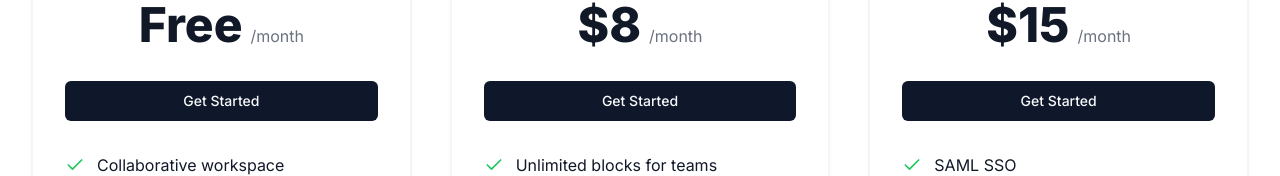
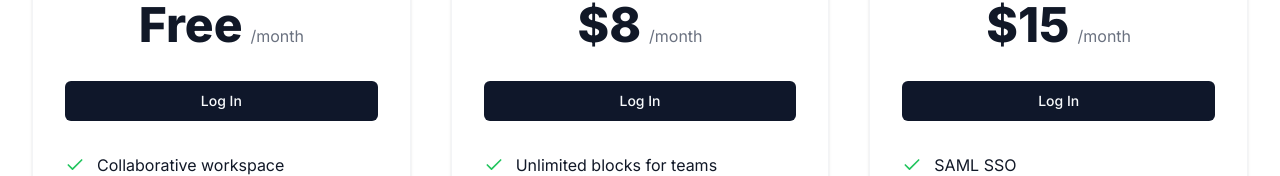
Before and after one commit to TemurEShtemirov/Notion, a Next.js app: page / in a window 1280 px wide. Shown: the part 1582-1758 px from the top of the page. Built offline with nearby package versions, Linux system fonts and the light colour scheme; no server answers.

Commit message:
added log in sing up to pricing cards and adding schema

```diff
--- a/app/(home)/component/pricing-card.tsx
+++ b/app/(home)/component/pricing-card.tsx
@@ -5,7 +5,6 @@ import { Loader } from "@/components/ui/loader";
 import { SignInButton } from "@clerk/clerk-react";
 import { useConvexAuth } from "convex/react";
 import { Check } from "lucide-react";
-import Link from "next/link";
 import React from "react";
 
 interface PricingCardProps {
@@ -42,13 +41,13 @@ export default function PricingCard({
         </div>
       )}
 
-      {!isAuthenticated && !isLoading && <Button>Get Started</Button>}
+      {isAuthenticated && !isLoading && <Button>Get Started</Button>}
 
-      {isAuthenticated && !isLoading && (
+      {!isAuthenticated && !isLoading && (
         <>
           <SignInButton mode="modal">
-            <Button asChild>
-              <Link href={"/documents"}>Log In</Link>
+            <Button>
+              Log In
             </Button>
           </SignInButton>
         </>
```
Also changed, not shown: convex/_generated/dataModel.d.ts (+18 -16 lines), convex/schema.ts (added, +9 -0 lines).
